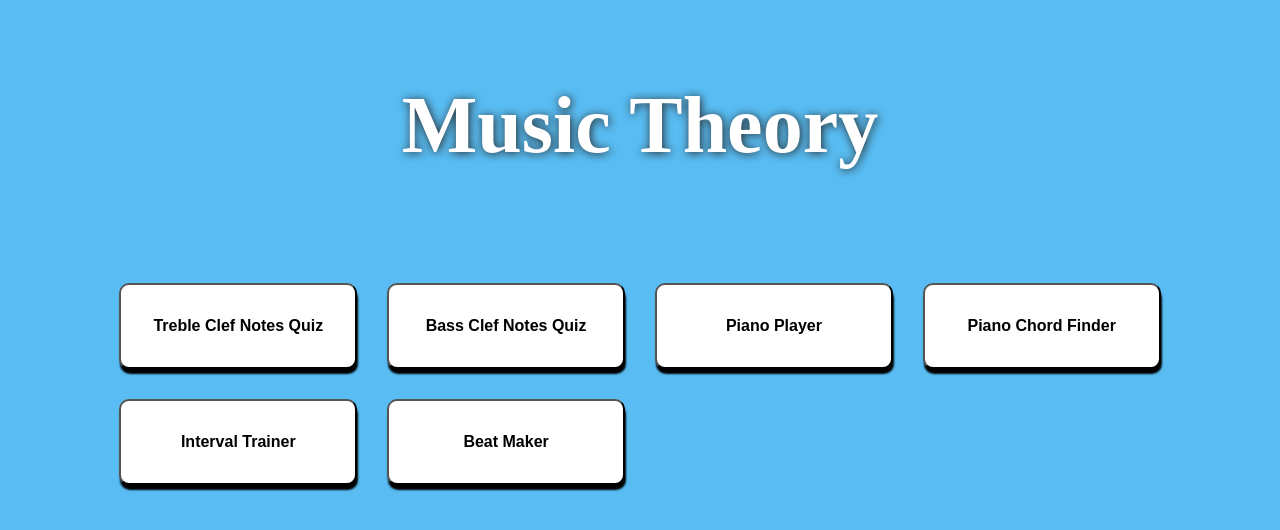
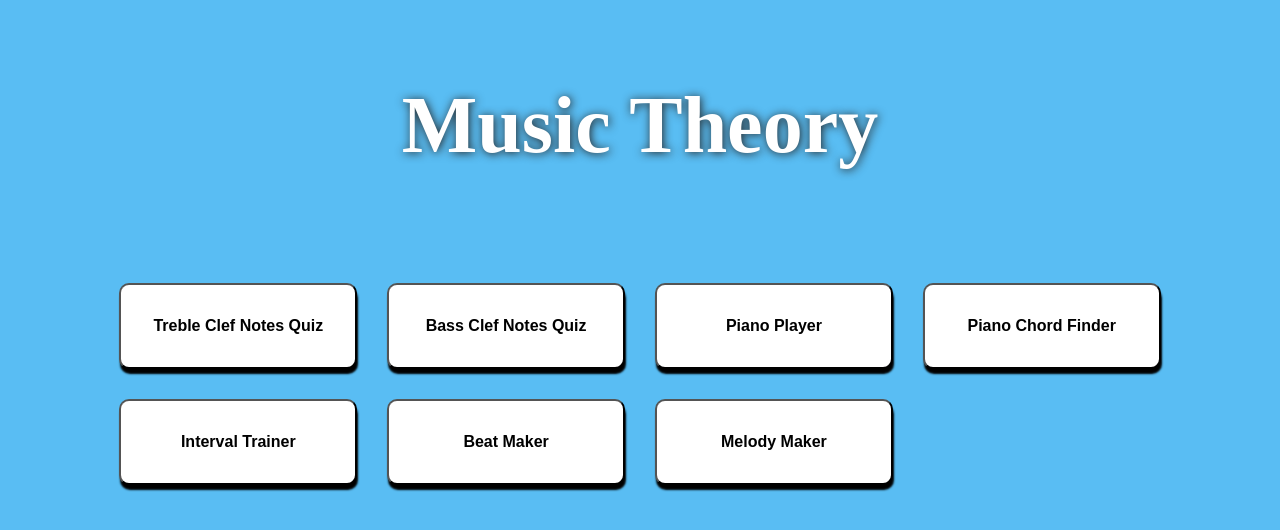
Before and after one commit to popatre/music-tutor, a Next.js app: page / in a window 1280 px wide. Shown: the top 530 px of the page. Built offline with nearby package versions, Linux system fonts and the light colour scheme.

Commit message:
add link to melody maker page

```diff
--- a/pages/index.tsx
+++ b/pages/index.tsx
@@ -58,6 +58,9 @@ export default function Home() {
                     <button onClick={() => handleClick("/beat-maker")}>
                         Beat Maker
                     </button>
+                    <button onClick={() => handleClick("/melody-maker")}>
+                        Melody Maker
+                    </button>
                 </div>
             </main>
         </>
```
